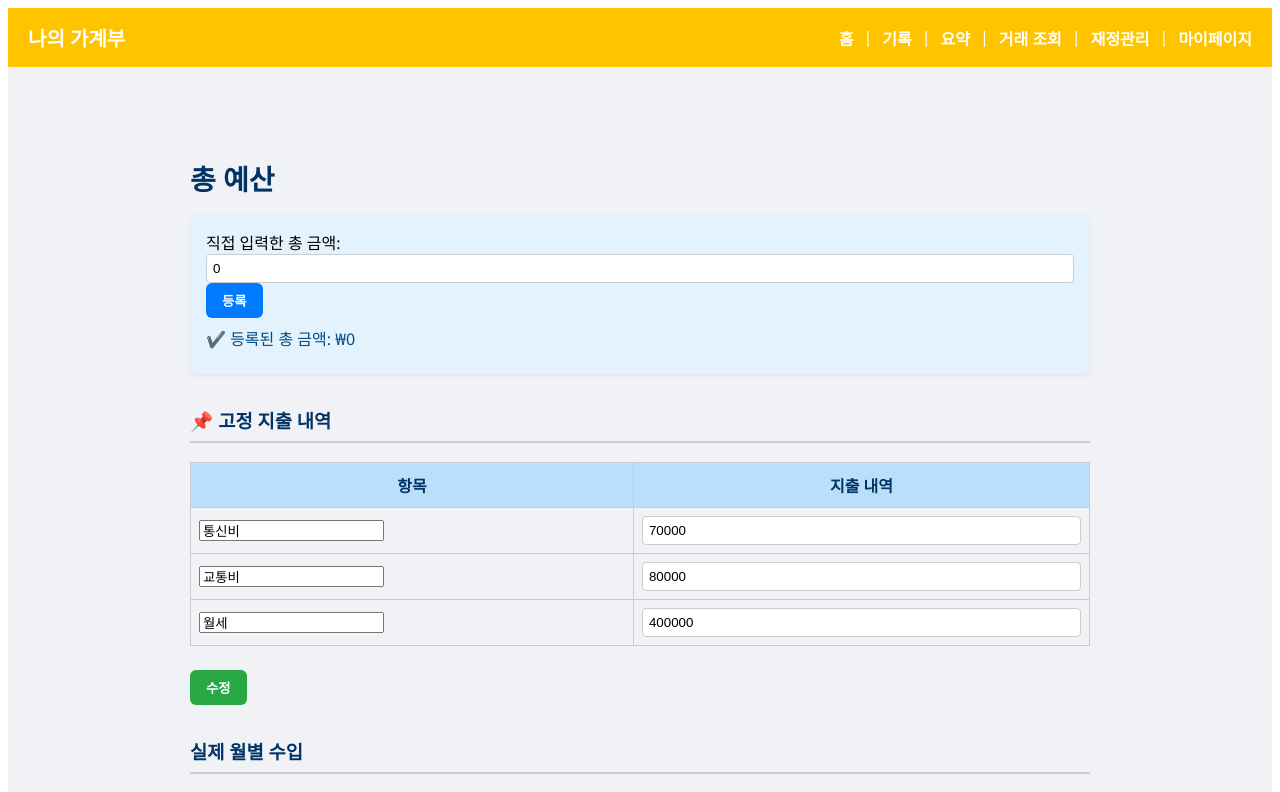
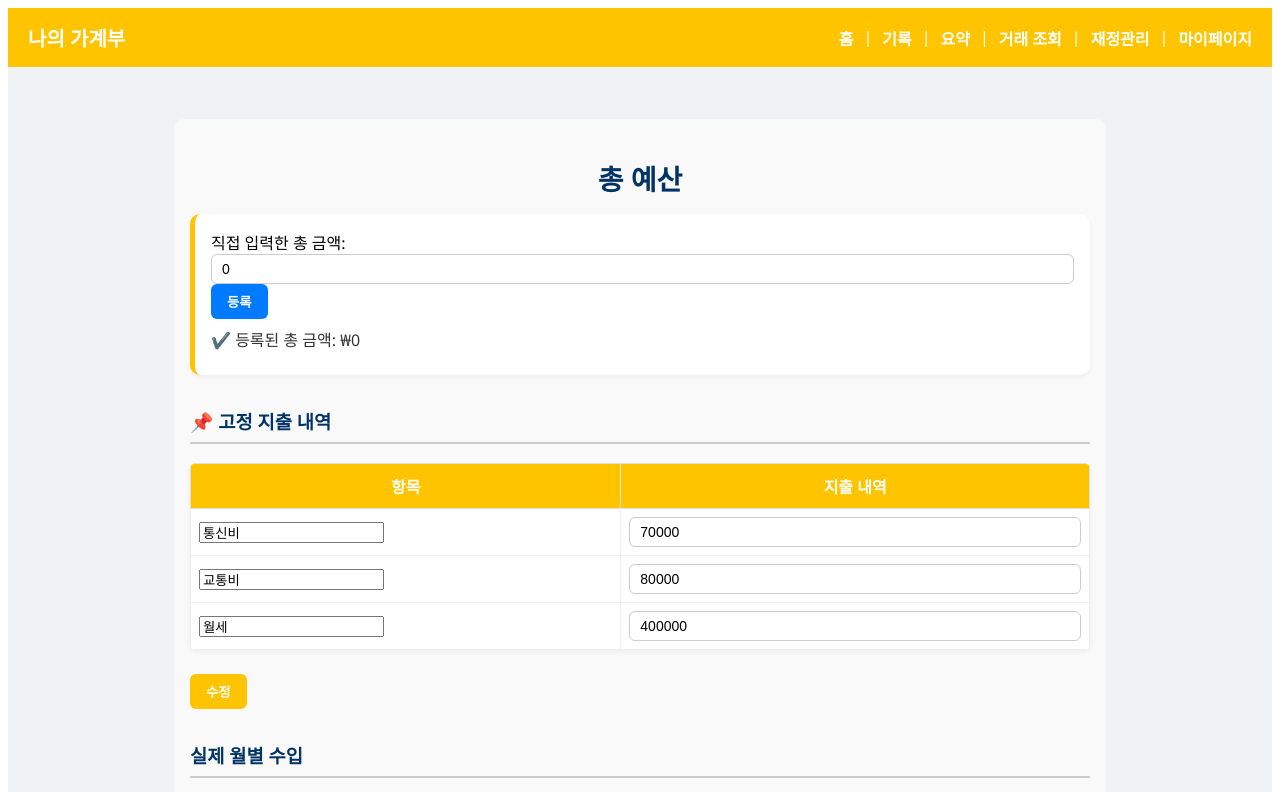
Before and after one commit to Hwang-Dawon/coinit, a Vue app: page /management in a window 1280 px wide. Shown: the top 792 px of the page. Built offline with nearby package versions, Linux system fonts and the light colour scheme.

Commit message:
스타일 변경

```diff
--- a/src/views/Management.vue
+++ b/src/views/Management.vue
@@ -226,12 +226,15 @@ const deleteSelectedItems = () => {
   margin: 2rem auto;
   font-family: 'Segoe UI', sans-serif;
   padding: 1rem;
+  background-color: #f9f9f9;
+  border-radius: 10px;
 }
 
 h2 {
   font-size: 28px;
   color: #003366;
   margin-bottom: 1rem;
+  text-align: center;
 }
 
 h3 {
@@ -242,38 +245,44 @@ h3 {
 }
 
 .summary-card {
-  background-color: #e3f2fd;
+  background-color: white;
   padding: 1rem;
-  border-radius: 8px;
+  border-radius: 10px;
   margin-bottom: 2rem;
-  box-shadow: 0 2px 5px rgba(0, 0, 0, 0.05);
+  box-shadow: 0 2px 4px rgba(0, 0, 0, 0.05);
+  border-left: 5px solid #ffc400;
 }
 
 .summary-card p {
   margin: 0.5rem 0;
   font-weight: 500;
-  color: #004d80;
+  color: #333;
 }
 
 .budget-table {
   width: 100%;
   border-collapse: collapse;
   margin-bottom: 1.5rem;
+  background-color: white;
+  border-radius: 6px;
+  overflow: hidden;
+  box-shadow: 0 2px 4px rgba(0, 0, 0, 0.05);
 }
 
 .budget-table th {
-  background-color: #bbdefb;
+  background-color: #ffc400;
   padding: 10px;
   text-align: center;
-  color: #003366;
+  color: white;
   font-weight: bold;
-  border: 1px solid #ccc;
+  border: 1px solid #e0e0e0;
 }
 
 .budget-table td {
-  border: 1px solid #ccc;
+  border: 1px solid #eee;
   padding: 8px;
   text-align: right;
+  background-color: #fff;
 }
 
 .budget-table td:first-child {
@@ -281,18 +290,21 @@ h3 {
 }
 
 .total-row {
-  background-color: #e3f2fd;
+  background-color: #fff8e1;
+  font-weight: bold;
 }
 
 .negative {
   color: #d32f2f;
 }
+
 .button-group {
   display: flex;
+  flex-wrap: wrap;
   gap: 10px;
   margin-bottom: 1.5rem;
-  flex-wrap: wrap;
 }
+
 .btn {
   padding: 8px 16px;
   border-radius: 6px;
@@ -300,6 +312,7 @@ h3 {
   cursor: pointer;
   color: white;
   border: none;
+  transition: background-color 0.2s ease;
 }
 
 .btn-add {
@@ -307,19 +320,25 @@ h3 {
 }
 
 .btn-edit {
-  background-color: #28a745;
+  background-color: #ffc400;
 }
 
 .btn-delete {
-  background-color: #dc3545;
+  background-color: #f44336;
 }
+
+.btn:hover {
+  filter: brightness(0.95);
+}
+
 input[type='text'],
 input[type='number'],
 input[type='date'] {
   width: 100%;
-  padding: 6px;
-  border-radius: 4px;
+  padding: 6px 10px;
+  border-radius: 6px;
   border: 1px solid #ccc;
   box-sizing: border-box;
+  font-size: 14px;
 }
 </style>
```
